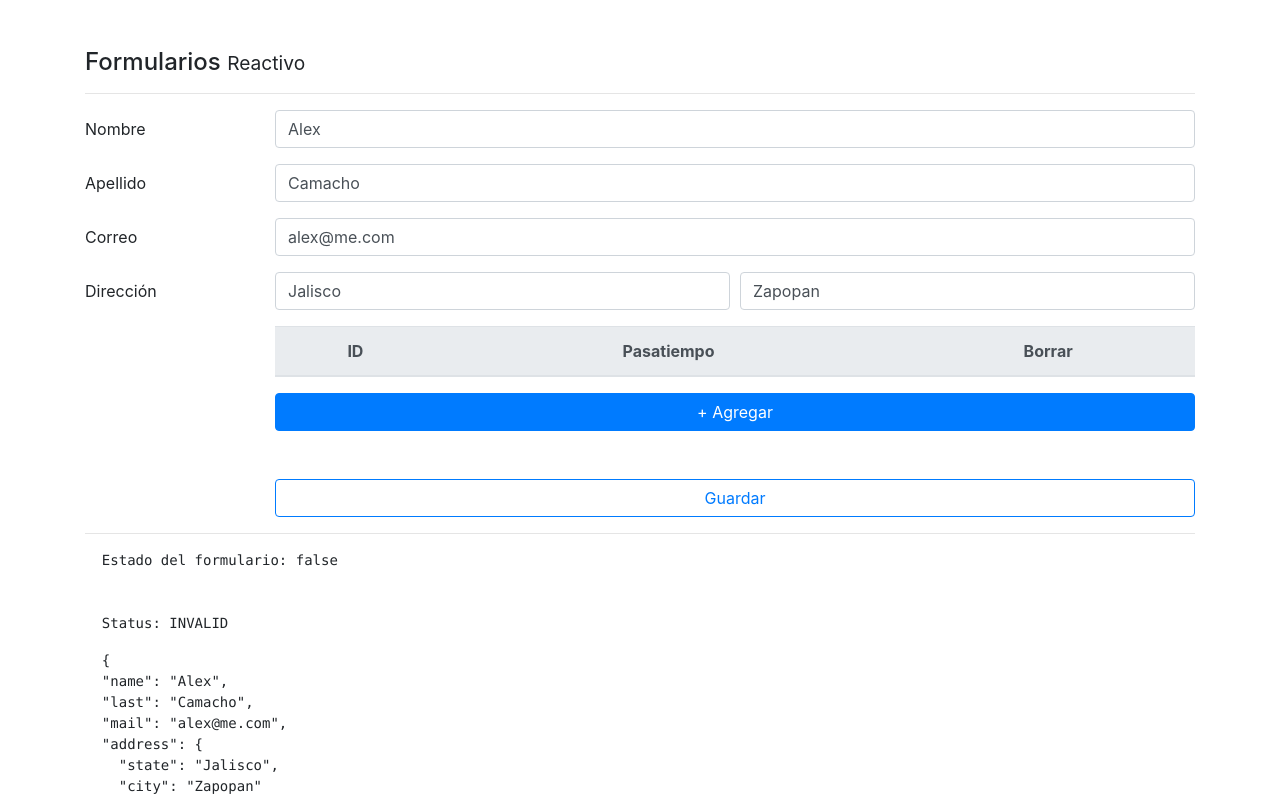
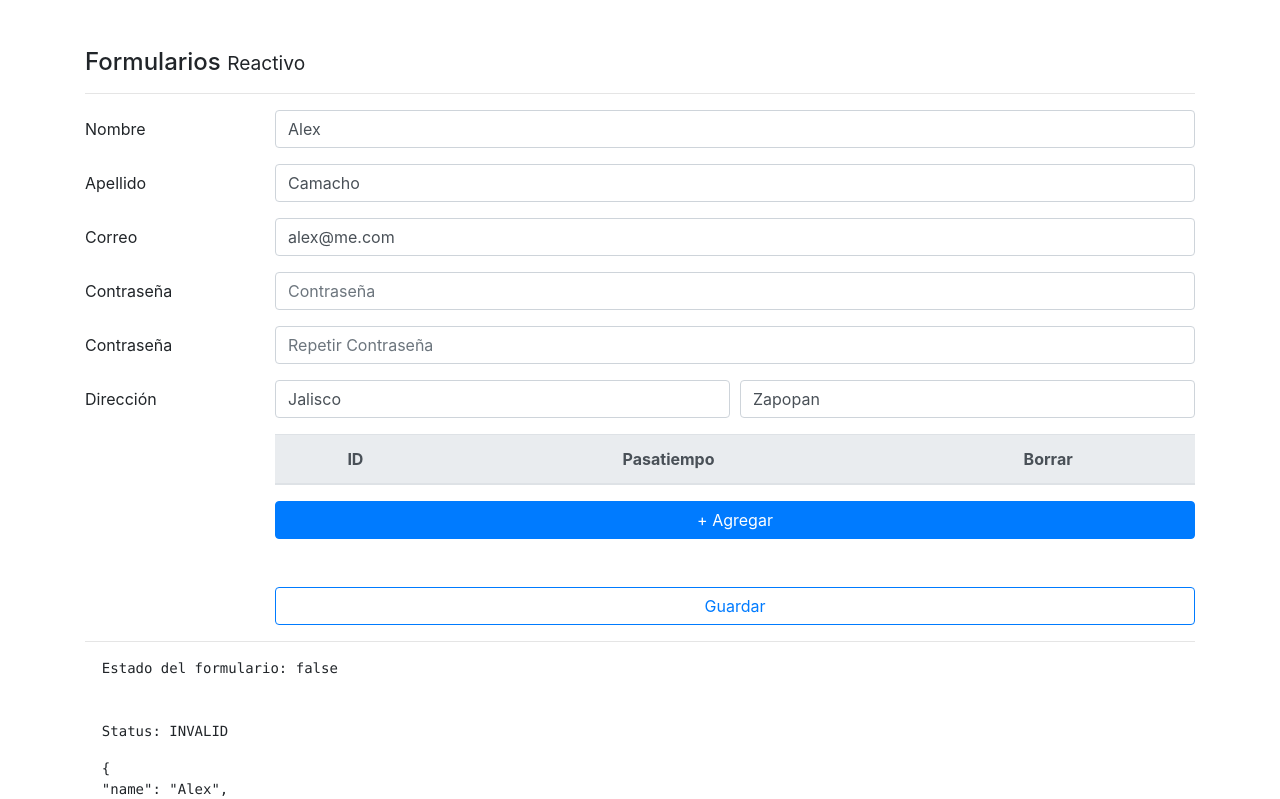
Before and after one commit to alexcamachogz/angular-forms, an Angular app: page /reactive in a window 1280 px wide. Shown: the top 799 px of the page. Built offline with nearby package versions, Linux system fonts and the light colour scheme.

Commit message:
Validate both passwords are the same

```diff
--- a/src/app/pages/reactive/reactive.component.html
+++ b/src/app/pages/reactive/reactive.component.html
@@ -48,6 +48,32 @@
       <small *ngIf="mailInvalid" class="text-danger"
         >Ingrese un email valido</small
       >
+    </div>
+  </div>
+
+  <div class="form-group row">
+    <label class="col-2 col-form-label">Contraseña</label>
+    <div class="col">
+      <input
+        class="form-control"
+        type="password"
+        placeholder="Contraseña"
+        formControlName="pass1"
+        [class.is-invalid]="pass1Invalid"
+      />
+    </div>
+  </div>
+
+  <div class="form-group row">
+    <label class="col-2 col-form-label">Contraseña</label>
+    <div class="col">
+      <input
+        class="form-control"
+        type="password"
+        placeholder="Repetir Contraseña"
+        formControlName="pass2"
+        [class.is-invalid]="pass2Invalid"
+      />
     </div>
   </div>
 
--- a/src/app/pages/reactive/reactive.component.ts
+++ b/src/app/pages/reactive/reactive.component.ts
@@ -46,17 +46,35 @@ export class ReactiveComponent {
     )
   }
 
+  get pass1Invalid(): boolean {
+    return this.forma.get('pass1').invalid && this.forma.get('pass1').touched
+  }
+
+  get pass2Invalid(): boolean {
+    const pass1 = this.forma.get('pass1').value
+    const pass2 = this.forma.get('pass2').value
+
+    return pass1 === pass2 ? false : true
+  }
+
   createForm(): void {
-    this.forma = this.fb.group({
+    this.forma = this.fb.group(
+      {
         name: ['', [Validators.required, Validators.minLength(4)]],
         last: ['', [Validators.required, this.validator.noCamacho]],
         mail: ['', [Validators.required, Validators.pattern(this.patt)]],
+        pass1: ['', Validators.required],
+        pass2: ['', Validators.required],
         address: this.fb.group({
           state: ['', Validators.required],
           city: ['', Validators.required]
         }),
         hobbies: this.fb.array([])
-    })
+      },
+      {
+        validators: this.validator.shouldBeTheSame('pass1', 'pass2')
+      }
+    )
   }
 
   addHobbie(): void {
--- a/src/app/services/validators.service.ts
+++ b/src/app/services/validators.service.ts
@@ -1,5 +1,5 @@
 import { Injectable } from '@angular/core'
-import { FormControl } from '@angular/forms'
+import { FormControl, FormGroup } from '@angular/forms'
 
 @Injectable({
   providedIn: 'root'
@@ -15,4 +15,17 @@ export class ValidatorsService {
 
     return null
   }
+
+  shouldBeTheSame(pass1Name: string, pass2Name: string) {
+    return (formFroup: FormGroup) => {
+      const pass1Control = formFroup.controls[pass1Name]
+      const pass2Control = formFroup.controls[pass2Name]
+
+      if (pass1Control.value === pass2Control.value) {
+        pass2Control.setErrors(null)
+      } else {
+        pass2Control.setErrors({ notSame: true })
+      }
+    }
+  }
 }
```
Lines whose indentation alone changed are shown as unchanged.
